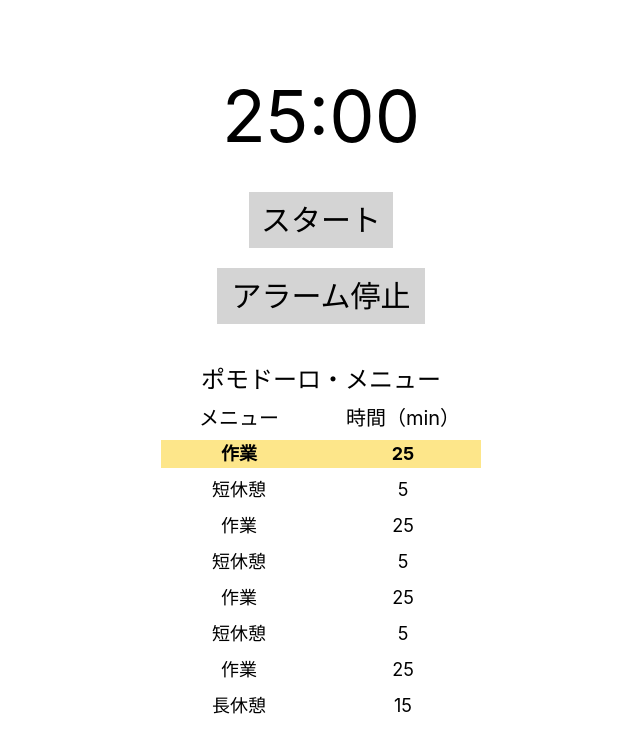
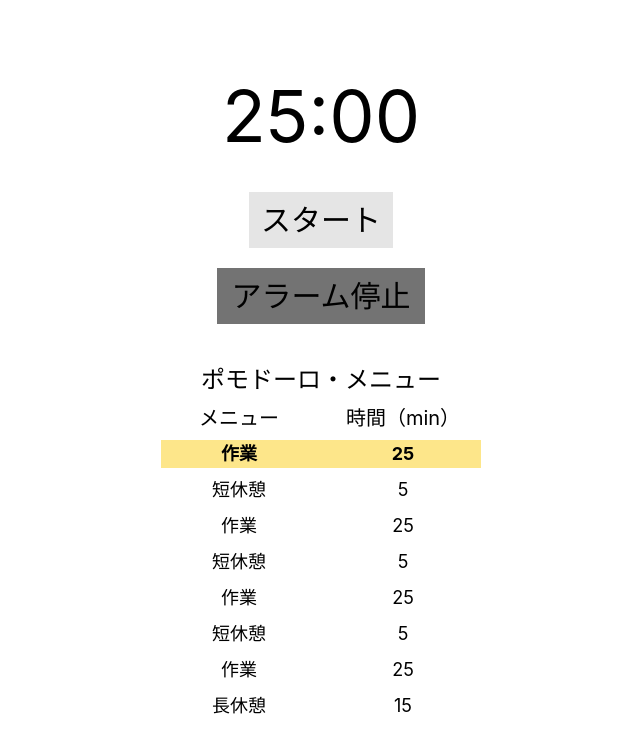
Before and after one commit to kzmshx/pomodoro, a React (Create React App) app: page / in a window 1280 px wide. Shown: the top 752 px of the page, without its empty margins (319-959 px from the left). Built offline with nearby package versions, Linux system fonts and the light colour scheme.

Commit message:
add: implement disabled button design, hover button design

```diff
--- a/src/App.tsx
+++ b/src/App.tsx
@@ -25,9 +25,13 @@ function Button({children, className, disabled, onClick}: {
     disabled?: boolean
     onClick: () => void
 }) {
-    return <button className={[className, "bg-neutral-300"].join(' ')}
-                   disabled={disabled}
-                   onClick={onClick}>{children}</button>
+    return <button
+        className={[
+            className,
+            (disabled ? "bg-neutral-500" : "bg-neutral-200 hover:bg-neutral-300")
+        ].join(' ')}
+        disabled={disabled}
+        onClick={onClick}>{children}</button>
 }
 
 function App() {
```
